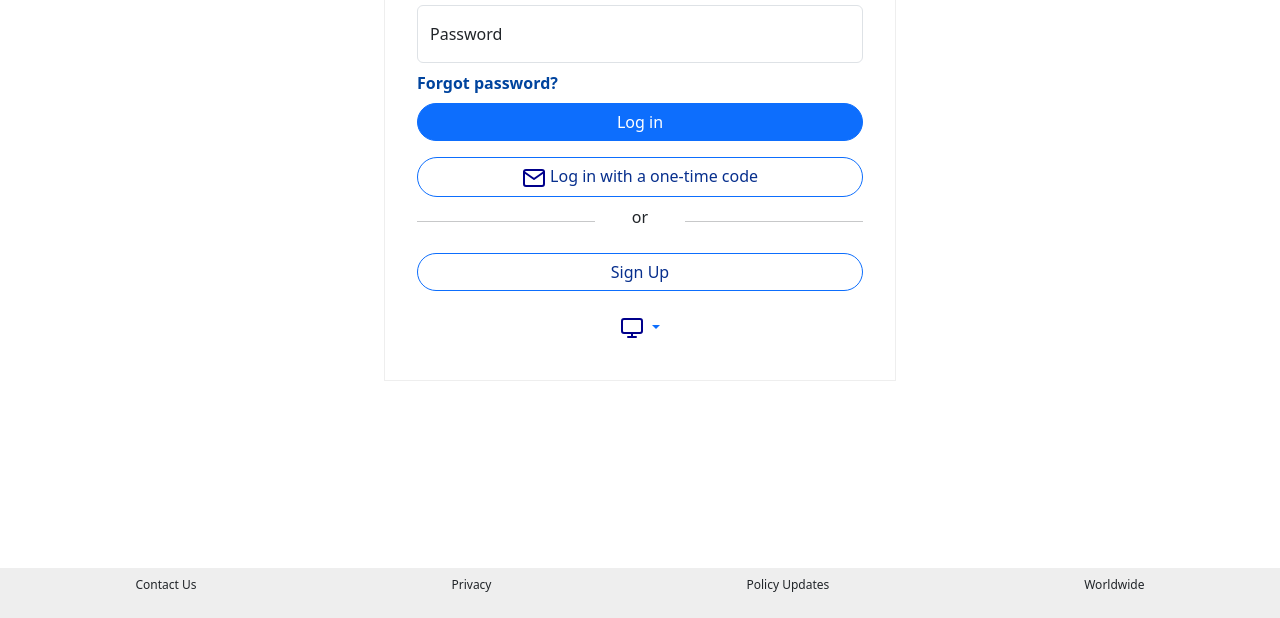
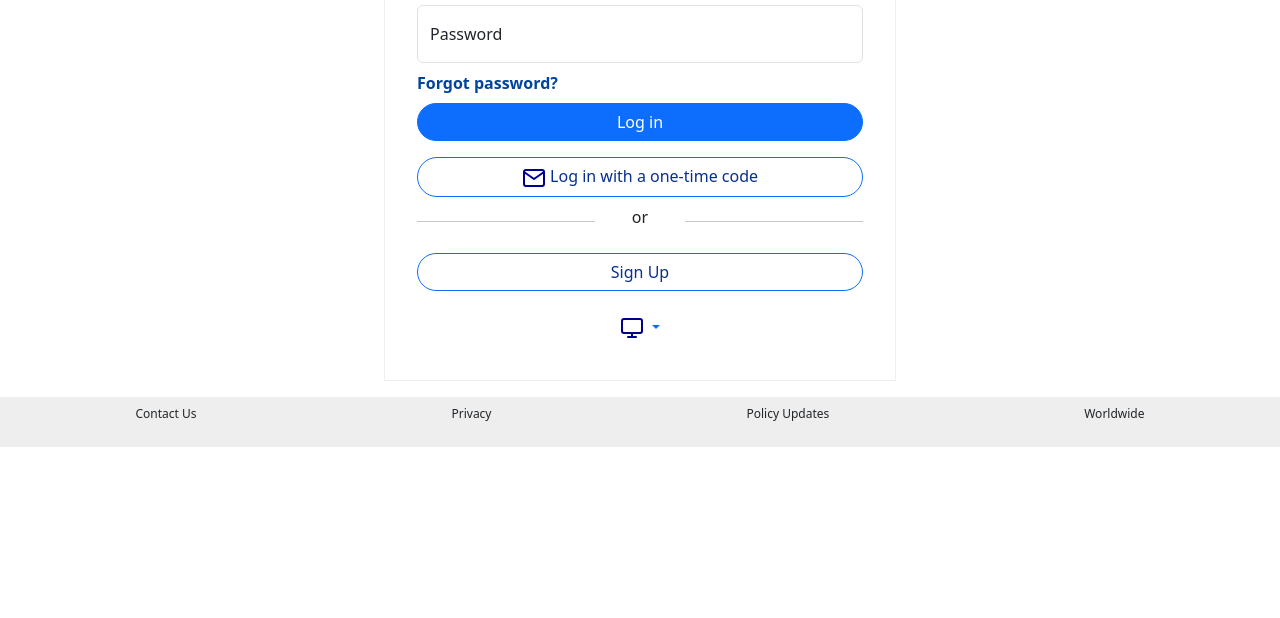
Before and after one commit to theahmadm3/payipall, a plain HTML site: page login.html in a window 1280 px wide. Shown: the part 182-800 px from the top of the page. Drawn offline with nearby package versions, Linux system fonts and the light colour scheme.

Commit message:
Fixed footer

```diff
--- a/login.html
+++ b/login.html
@@ -89,7 +89,7 @@
 				</ul>
 			</div>
 		</div>
-		<footer class="pa2 w-100 bg-light-gray absolute bottom-0">
+		<footer class="pa2 w-100 bg-light-gray">
 			<div class="center f7 flex flex-row flex-wrap justify-around">
 				<p>Contact Us</p>
 				<p>Privacy</p>
```
